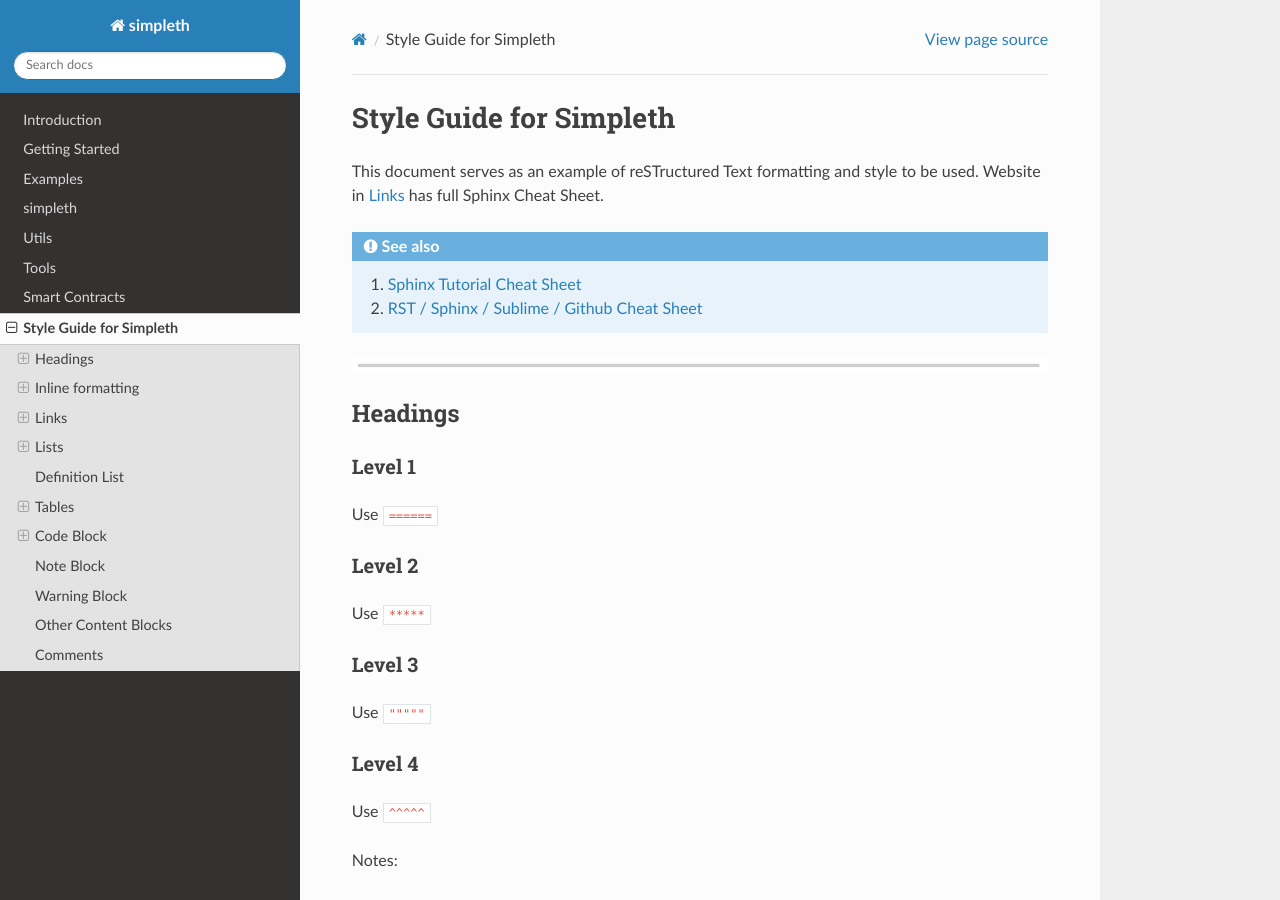
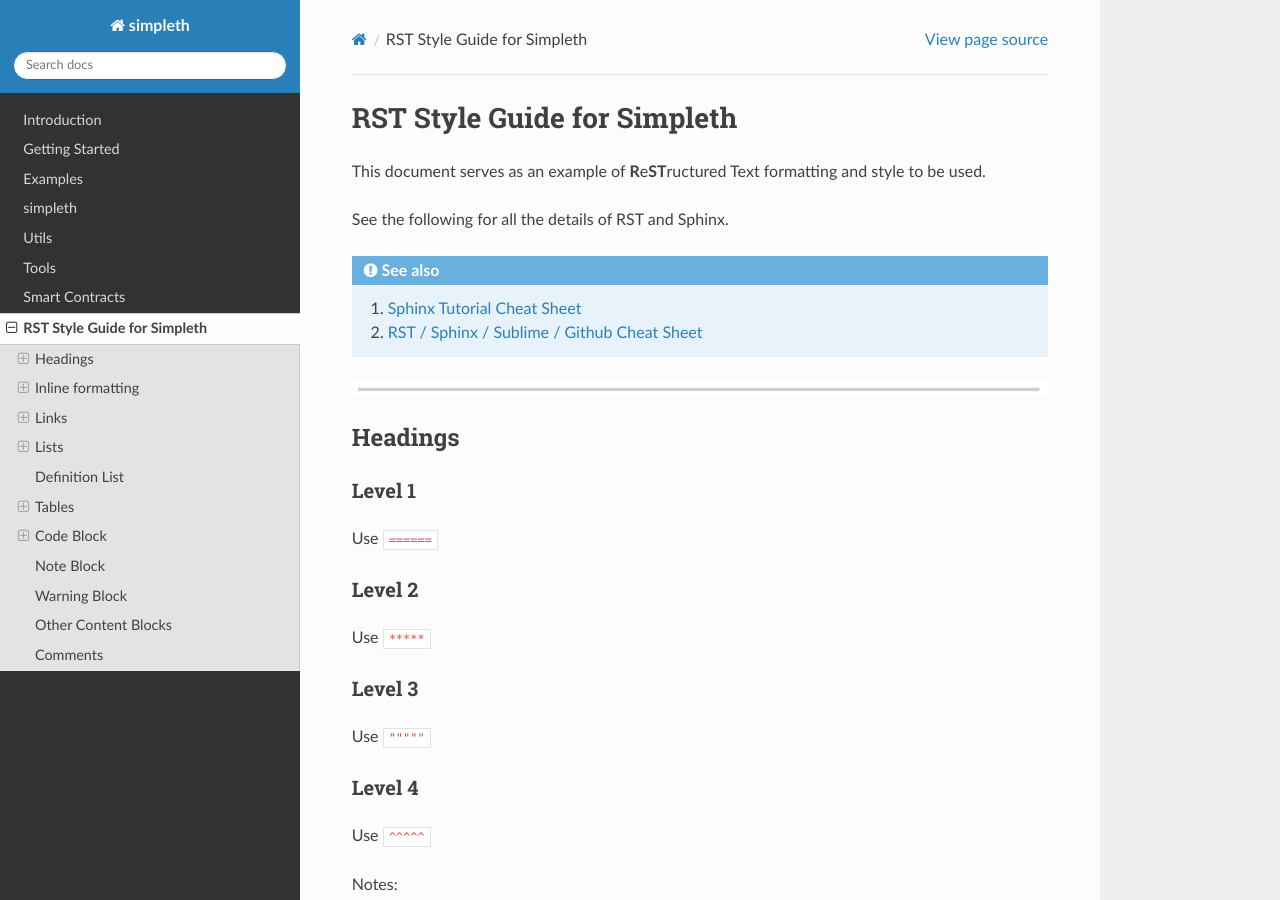
Before and after one commit to snewell4/simpleth, a Sphinx documentation site: the page built from docs/source/style.rst, in a window 1280 px wide and 900 px high. Built offline with Sphinx 7.4.7 and the Read the Docs theme 2.0.0, drawn with Linux system fonts in a browser that asks for light colours; some of the changed text lies outside the part shown.

Commit message:
Tweaks to Style Guide and TOC

```diff
--- a/docs/source/style.rst
+++ b/docs/source/style.rst
@@ -1,9 +1,9 @@
-Style Guide for Simpleth
-========================
-This document serves as an example of reSTructured Text
+RST Style Guide for Simpleth
+============================
+This document serves as an example of **R**\ e\ **ST**\ ructured Text
 formatting and style to be used.
-Website in `Links`_ has full Sphinx Cheat Sheet.
 
+See the following for all the details of RST and Sphinx.
 
 .. seealso::
 
@@ -321,7 +321,7 @@
 
 .. seealso:: See Also text.
 
-   `Style Guide for Simpleth`_ has an example.
+   `RST Style Guide for Simpleth`_ has an example.
 
 .. deprecated:: V2.3
    Deprecated text
```
